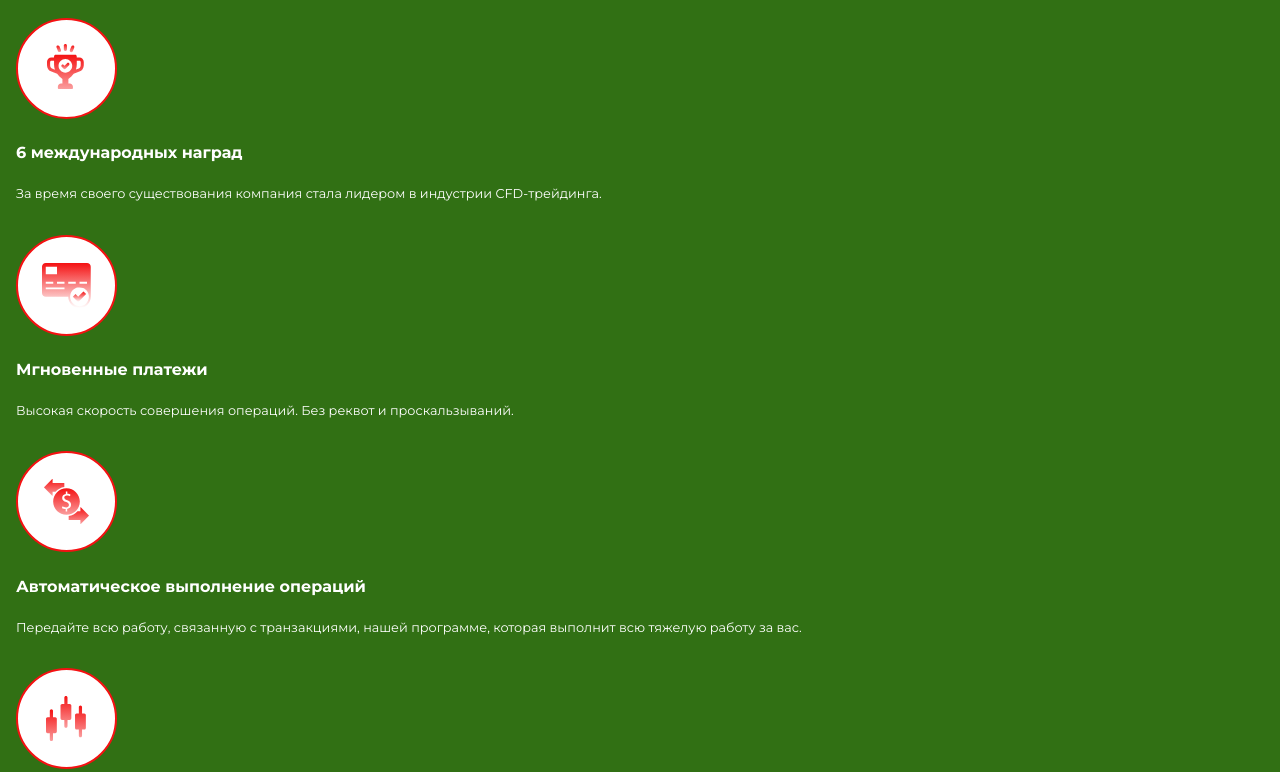
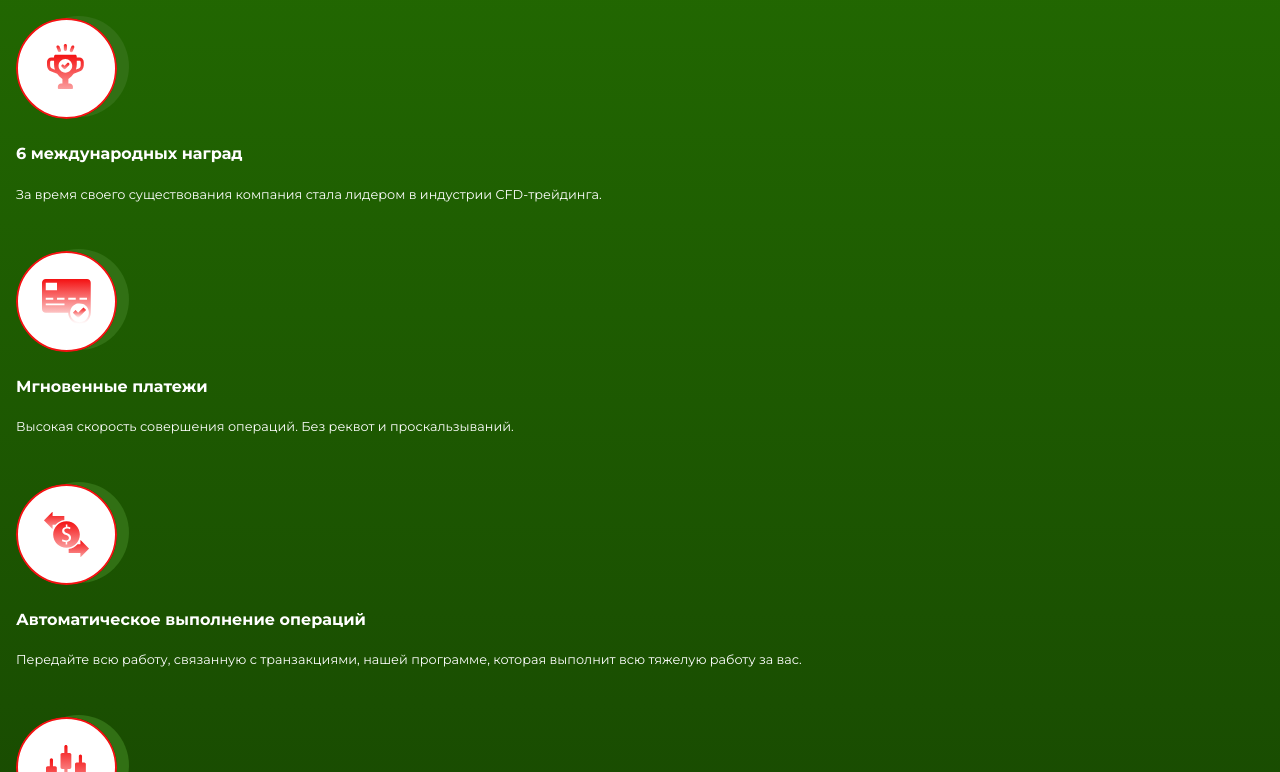
Before and after one commit to KapitanBanan/projectVerstka, a plain HTML site: page index3.html in a window 1280 px wide. Shown: the part 146-918 px from the top of the page. Drawn offline with nearby package versions, Linux system fonts and the light colour scheme.

Commit message:
updated 1 and 3rd pages

```diff
--- a/index3.html
+++ b/index3.html
@@ -11,6 +11,7 @@
 <body>
     <div class="main-page__slider__third">
         <div><h1>Дополнительные преимущества</h1></div>
+        <div class="main-page__slider__third__content">
             <div>
                 <img src="assets/images/main-third/awards.svg">
                 <h4>6 международных наград</h4>
@@ -31,6 +32,7 @@
                 <h4>Минимальные спреды</h4>
                 <span>Торгуйте на финансовых рынках с минимальными спредами.</span>
             </div>
+        </div>
         <div class="main-page__slider__third__iphone">
             <img src="assets/images/main-third/iphonex.png">
         </div>
--- a/styles.scss
+++ b/styles.scss
@@ -147,12 +147,16 @@ $stylest-color: #FFFFFF;
             padding-top: 1em;
             padding-right: 1em;
             padding-bottom: 2.5em;
-            min-height: 200vh;
             background-color: #317014;
-            /*background-color: rgba($color: #317014, $alpha: 0.95);*/
+            background-image: linear-gradient(rgb(34, 107, 0, 0.95), rgb(16, 49, 0, 0.95));
 
-            div {
-                margin-bottom: 2em;
+            &__content img {
+                border-radius:50%;
+                box-shadow: 12px -2px #317014;
+            }
+
+            &__content > div {
+                margin-bottom: 3em;
                 color: $stylest-color;
             }
 
@@ -164,6 +168,7 @@ $stylest-color: #FFFFFF;
                 padding-top: 1em;
                 padding-bottom: 0.8em;
                 color: $stylest-color;
+                line-height: 1.5em;
             }
 
             &__iphone {
```
Also changed, not shown: index.html (+1 -1 lines), assets/images/main-menu/localization.svg (renamed from assets/images/main-menu/localisation.svg), styles.css, 1 other file. Lines whose indentation alone changed are shown as unchanged.
